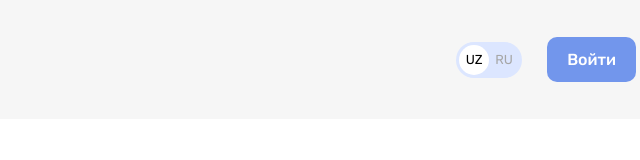
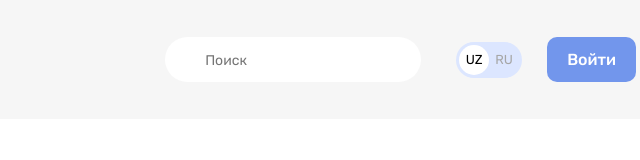
Before and after one commit to kamronghost/n24-news, a plain HTML site: page index.html in a window 1280 px wide. Shown: the full height of the page, 604-1244 px from the left. Drawn offline with Linux system fonts and the light colour scheme.

Commit message:
Add global search form and styles

```diff
--- a/css/styles.css
+++ b/css/styles.css
@@ -5,7 +5,10 @@ html {
   height: 100%;
   scroll-behavior: smooth;
 }
-
+*:focus {
+  outline: 2px dotted #7296ec;
+  outline-offset: 3px;
+}
 
 body {
   display: flex;
@@ -114,6 +117,22 @@ img {
   color: #2959cf;
 }
 
+/* Gloabl search form */
+.global-search-form {
+  margin-right: 35px;
+}
+
+.global-search-form-input {
+  padding-top: 15px;
+  padding-bottom: 13px;
+  padding-left: 40px;
+  padding-right: 20px;
+  border-radius: 60px;
+  border: 0;
+  font-size: 14px;
+  line-height: normal;
+}
+
 
 /* Language Toggle */
 .lang-toggle {
--- a/index.html
+++ b/index.html
@@ -42,6 +42,9 @@
 
 
 <!-- GLOBAL search form -->
+<form class="global-search-form" action="https://echo.htmlacademy.ru" method="get">
+  <input class="global-search-form-input" type="search" name="search" placeholder="Поиск" aria-label="Поиск" required>
+</form>
 
 
 <!-- Language toogle -->
```
Also changed, not shown: 1 other file.
